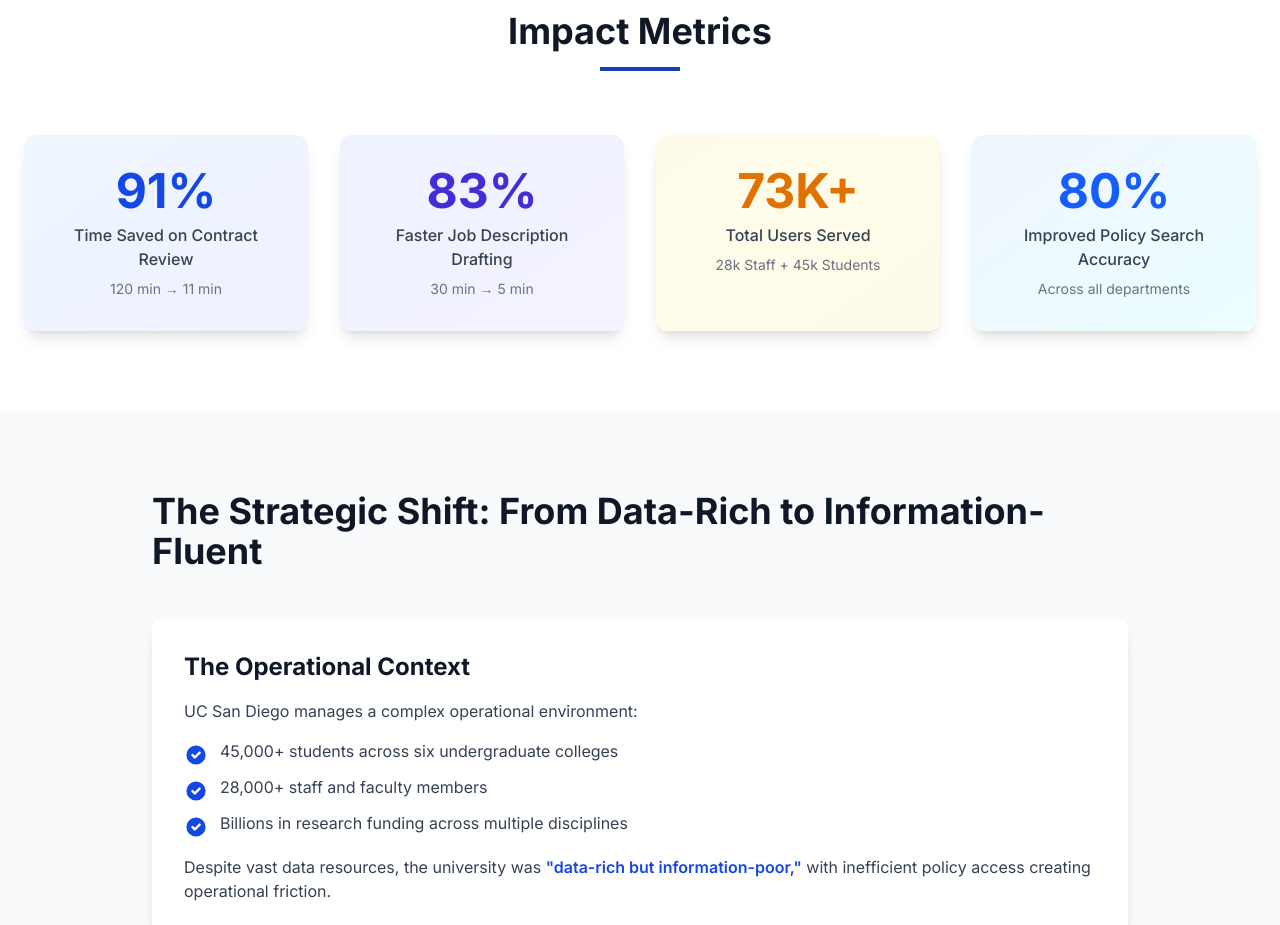
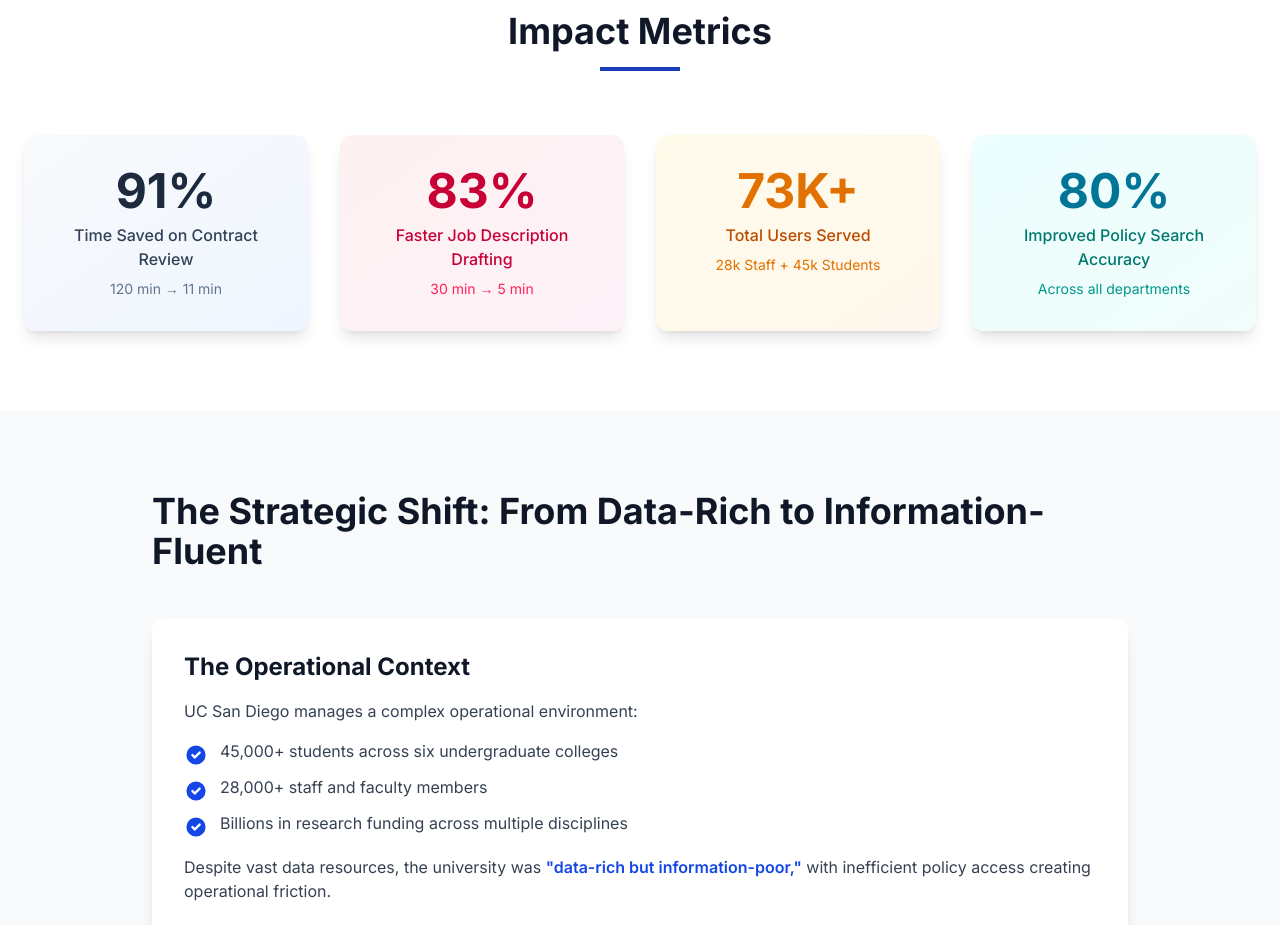
Before and after one commit to bpollak/brettpollak-website, a Next.js app: page /tritongpt in a window 1280 px wide. Shown: the part 1060-1985 px from the top of the page. Built offline with nearby package versions, Linux system fonts and the light colour scheme.

Commit message:
Add more color variability to Impact Metrics cards on TritonGPT page

```diff
--- a/app/tritongpt/TritonGPTContent.tsx
+++ b/app/tritongpt/TritonGPTContent.tsx
@@ -108,44 +108,44 @@ export default function TritonGPTContent() {
             <div className="w-20 h-1 bg-blue-800 mx-auto"></div>
           </div>
           <div className="grid md:grid-cols-4 gap-8">
-            <div className="card-3d text-center p-8 bg-gradient-to-br from-blue-50 to-indigo-50 rounded-xl shadow-lg hover:shadow-2xl transition-all duration-300 group relative overflow-hidden">
-              <div className="absolute inset-0 bg-gradient-to-br from-blue-400/0 to-indigo-400/0 group-hover:from-blue-400/10 group-hover:to-indigo-400/10 transition-all duration-500"></div>
+            <div className="card-3d text-center p-8 bg-gradient-to-br from-slate-50 to-blue-50 rounded-xl shadow-lg hover:shadow-2xl transition-all duration-300 group relative overflow-hidden">
+              <div className="absolute inset-0 bg-gradient-to-br from-slate-400/0 to-blue-400/0 group-hover:from-slate-400/10 group-hover:to-blue-400/10 transition-all duration-500"></div>
               <div className="relative z-10">
-                <div className="text-5xl font-bold text-blue-700 mb-2 transition-all duration-300 group-hover:scale-110">
+                <div className="text-5xl font-bold text-slate-800 mb-2 transition-all duration-300 group-hover:scale-110">
                   <AnimatedNumber end={91} isVisible={metricsVisible} />%
                 </div>
-                <div className="text-gray-700 font-medium">Time Saved on Contract Review</div>
-                <div className="text-sm text-gray-500 mt-2">120 min → 11 min</div>
+                <div className="text-slate-700 font-medium">Time Saved on Contract Review</div>
+                <div className="text-sm text-slate-500 mt-2">120 min → 11 min</div>
               </div>
             </div>
-            <div className="card-3d text-center p-8 bg-gradient-to-br from-indigo-50 to-violet-50 rounded-xl shadow-lg hover:shadow-2xl transition-all duration-300 group relative overflow-hidden delay-100">
-              <div className="absolute inset-0 bg-gradient-to-br from-indigo-400/0 to-violet-400/0 group-hover:from-indigo-400/10 group-hover:to-violet-400/10 transition-all duration-500"></div>
+            <div className="card-3d text-center p-8 bg-gradient-to-br from-rose-50 to-pink-50 rounded-xl shadow-lg hover:shadow-2xl transition-all duration-300 group relative overflow-hidden delay-100">
+              <div className="absolute inset-0 bg-gradient-to-br from-rose-400/0 to-pink-400/0 group-hover:from-rose-400/10 group-hover:to-pink-400/10 transition-all duration-500"></div>
               <div className="relative z-10">
-                <div className="text-5xl font-bold text-indigo-700 mb-2 transition-all duration-300 group-hover:scale-110">
+                <div className="text-5xl font-bold text-rose-700 mb-2 transition-all duration-300 group-hover:scale-110">
                   <AnimatedNumber end={83} isVisible={metricsVisible} />%
                 </div>
-                <div className="text-gray-700 font-medium">Faster Job Description Drafting</div>
-                <div className="text-sm text-gray-500 mt-2">30 min → 5 min</div>
+                <div className="text-rose-700 font-medium">Faster Job Description Drafting</div>
+                <div className="text-sm text-rose-500 mt-2">30 min → 5 min</div>
               </div>
             </div>
-            <div className="card-3d text-center p-8 bg-gradient-to-br from-amber-50 to-yellow-50 rounded-xl shadow-lg hover:shadow-2xl transition-all duration-300 group relative overflow-hidden delay-200">
-              <div className="absolute inset-0 bg-gradient-to-br from-amber-400/0 to-yellow-400/0 group-hover:from-amber-400/10 group-hover:to-yellow-400/10 transition-all duration-500"></div>
+            <div className="card-3d text-center p-8 bg-gradient-to-br from-amber-50 to-orange-50 rounded-xl shadow-lg hover:shadow-2xl transition-all duration-300 group relative overflow-hidden delay-200">
+              <div className="absolute inset-0 bg-gradient-to-br from-amber-400/0 to-orange-400/0 group-hover:from-amber-400/10 group-hover:to-orange-400/10 transition-all duration-500"></div>
               <div className="relative z-10">
                 <div className="text-5xl font-bold text-amber-600 mb-2 transition-all duration-300 group-hover:scale-110">
                   <AnimatedNumber end={73} suffix="K+" isVisible={metricsVisible} />
                 </div>
-                <div className="text-gray-700 font-medium">Total Users Served</div>
-                <div className="text-sm text-gray-500 mt-2">28k Staff + 45k Students</div>
+                <div className="text-amber-700 font-medium">Total Users Served</div>
+                <div className="text-sm text-amber-600 mt-2">28k Staff + 45k Students</div>
               </div>
             </div>
-            <div className="card-3d text-center p-8 bg-gradient-to-br from-blue-50 to-cyan-50 rounded-xl shadow-lg hover:shadow-2xl transition-all duration-300 group relative overflow-hidden delay-300">
-              <div className="absolute inset-0 bg-gradient-to-br from-blue-400/0 to-cyan-400/0 group-hover:from-blue-400/10 group-hover:to-cyan-400/10 transition-all duration-500"></div>
+            <div className="card-3d text-center p-8 bg-gradient-to-br from-cyan-50 to-teal-50 rounded-xl shadow-lg hover:shadow-2xl transition-all duration-300 group relative overflow-hidden delay-300">
+              <div className="absolute inset-0 bg-gradient-to-br from-cyan-400/0 to-teal-400/0 group-hover:from-cyan-400/10 group-hover:to-teal-400/10 transition-all duration-500"></div>
               <div className="relative z-10">
-                <div className="text-5xl font-bold text-blue-600 mb-2 transition-all duration-300 group-hover:scale-110">
+                <div className="text-5xl font-bold text-cyan-700 mb-2 transition-all duration-300 group-hover:scale-110">
                   <AnimatedNumber end={80} isVisible={metricsVisible} />%
                 </div>
-                <div className="text-gray-700 font-medium">Improved Policy Search Accuracy</div>
-                <div className="text-sm text-gray-500 mt-2">Across all departments</div>
+                <div className="text-teal-700 font-medium">Improved Policy Search Accuracy</div>
+                <div className="text-sm text-teal-600 mt-2">Across all departments</div>
               </div>
             </div>
           </div>
```
